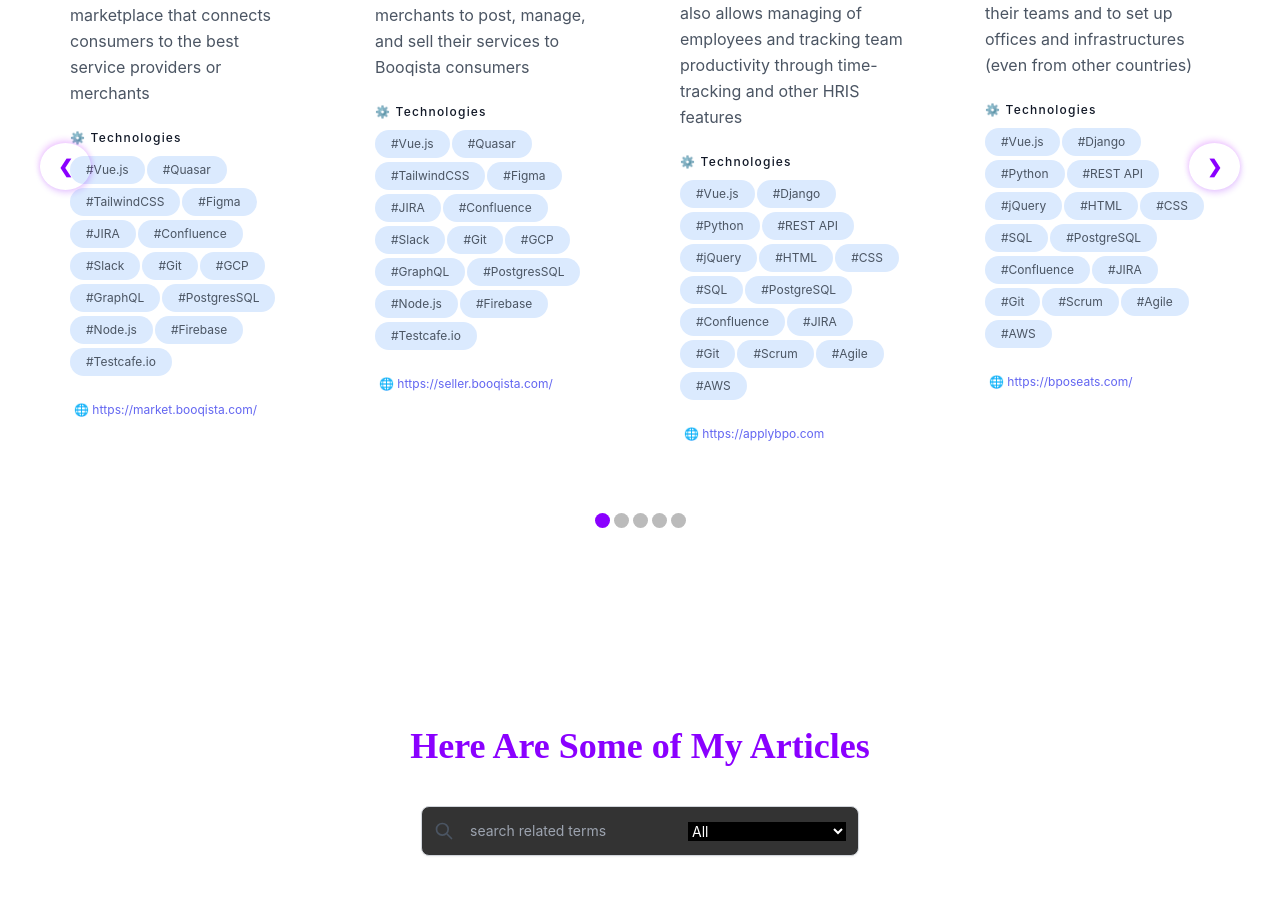
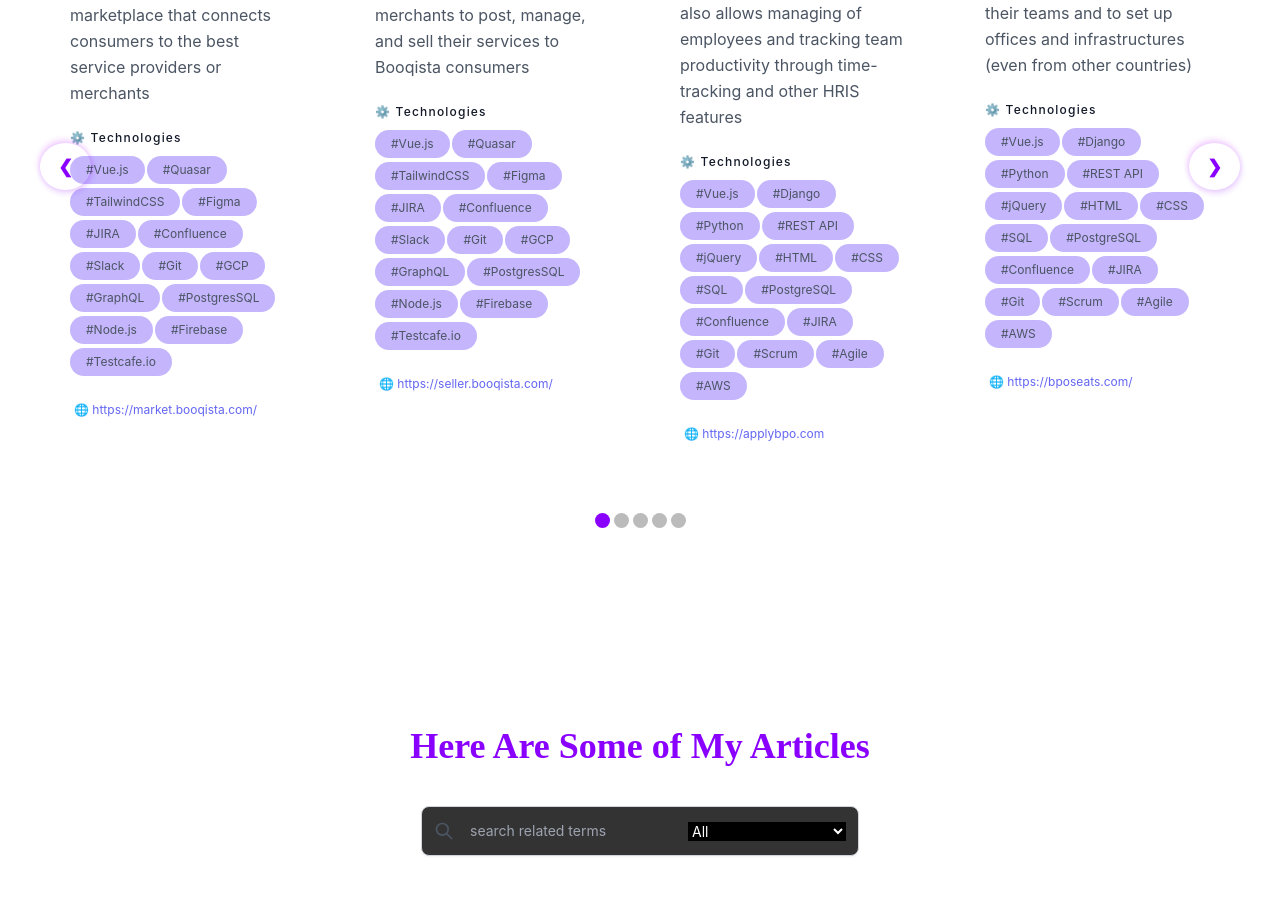
Before and after one commit to pama-arniel/portfolio, a Vue app: page / in a window 1280 px wide. Shown: the part 3086-3984 px from the top of the page. Built offline with nearby package versions, Linux system fonts and the light colour scheme; what particles.vue would draw is missing.

Commit message:
Change pills for technologies to bg-purple-300; change key contribs text to black

```diff
--- a/src/components/ProjectDetailPopup.vue
+++ b/src/components/ProjectDetailPopup.vue
@@ -51,7 +51,7 @@
                                     <span
                                        v-for="(pillValue, pillIndex) in value"
                                        :key="'pill-' + pillIndex"
-                                       class="text-xs inline-block my-0.5 mr-0.5 py-1.5 px-4 text-gray-600 bg-blue-100 rounded-2xl">
+                                       class="text-xs inline-block my-0.5 mr-0.5 py-1.5 px-4 text-gray-600 bg-purple-300 rounded-2xl">
                                           #{{ pillValue }}
                                     </span>
                                  </div>
@@ -60,6 +60,7 @@
                                        <li
                                           v-for="(arrayItem, itemIndex) in value"
                                           :key="'item-' + itemIndex"
+                                          class="text-black"
                                        >{{arrayItem}}</li>
                                     </ul>
                                  </div>
--- a/src/components/ProjectsCards.vue
+++ b/src/components/ProjectsCards.vue
@@ -23,7 +23,7 @@
               <span
                 v-for="(tech, tIndex) in project.technologies"
                 :key="'project-' + index + '-tech-' + tIndex"
-                class="text-xs inline-block my-0.5 mr-0.5 py-1.5 px-4 text-gray-600 bg-blue-100 rounded-2xl">
+                class="text-xs inline-block my-0.5 mr-0.5 py-1.5 px-4 text-gray-600 bg-purple-300 rounded-2xl">
                   #{{ tech }}
               </span>
             </div>
```
